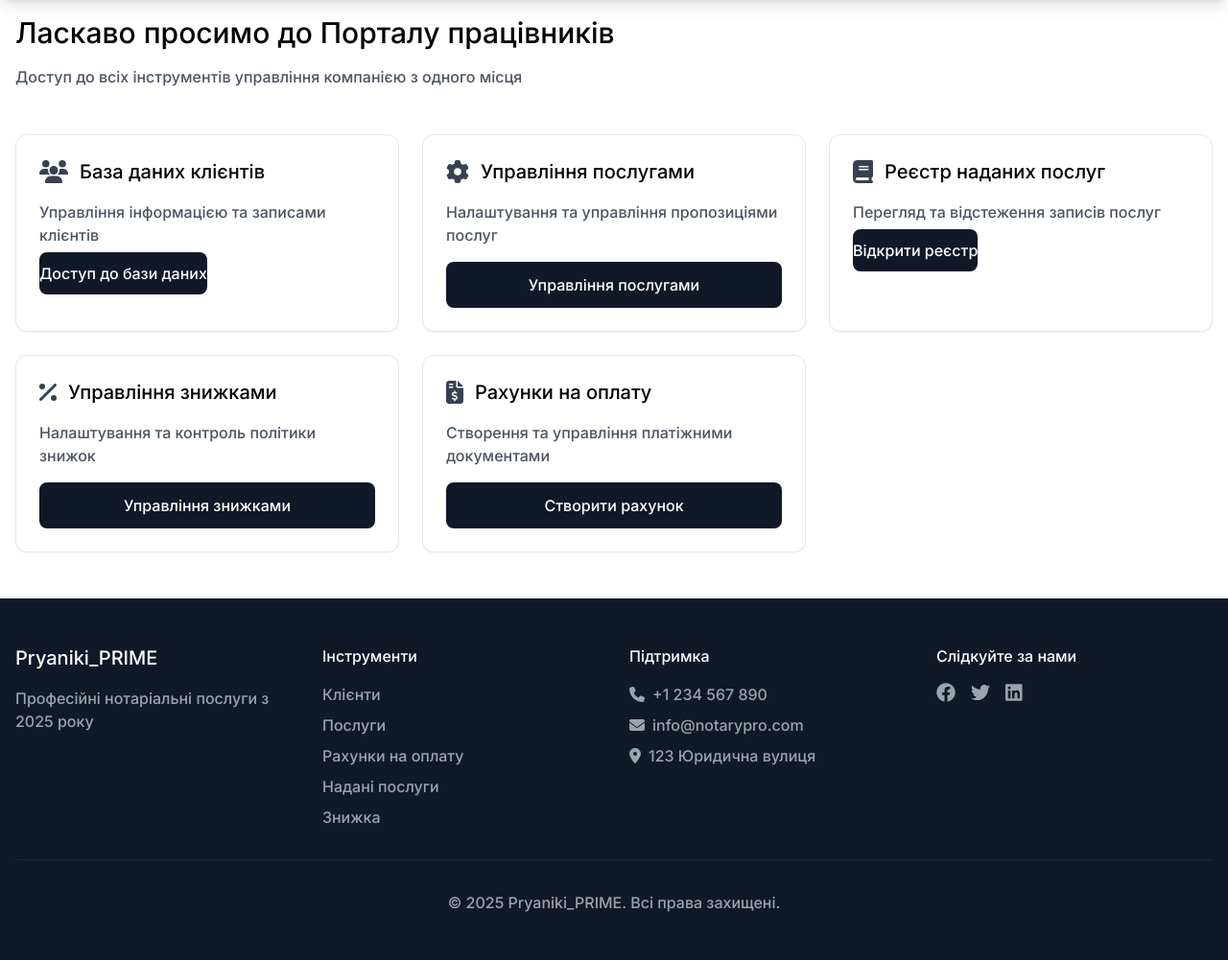
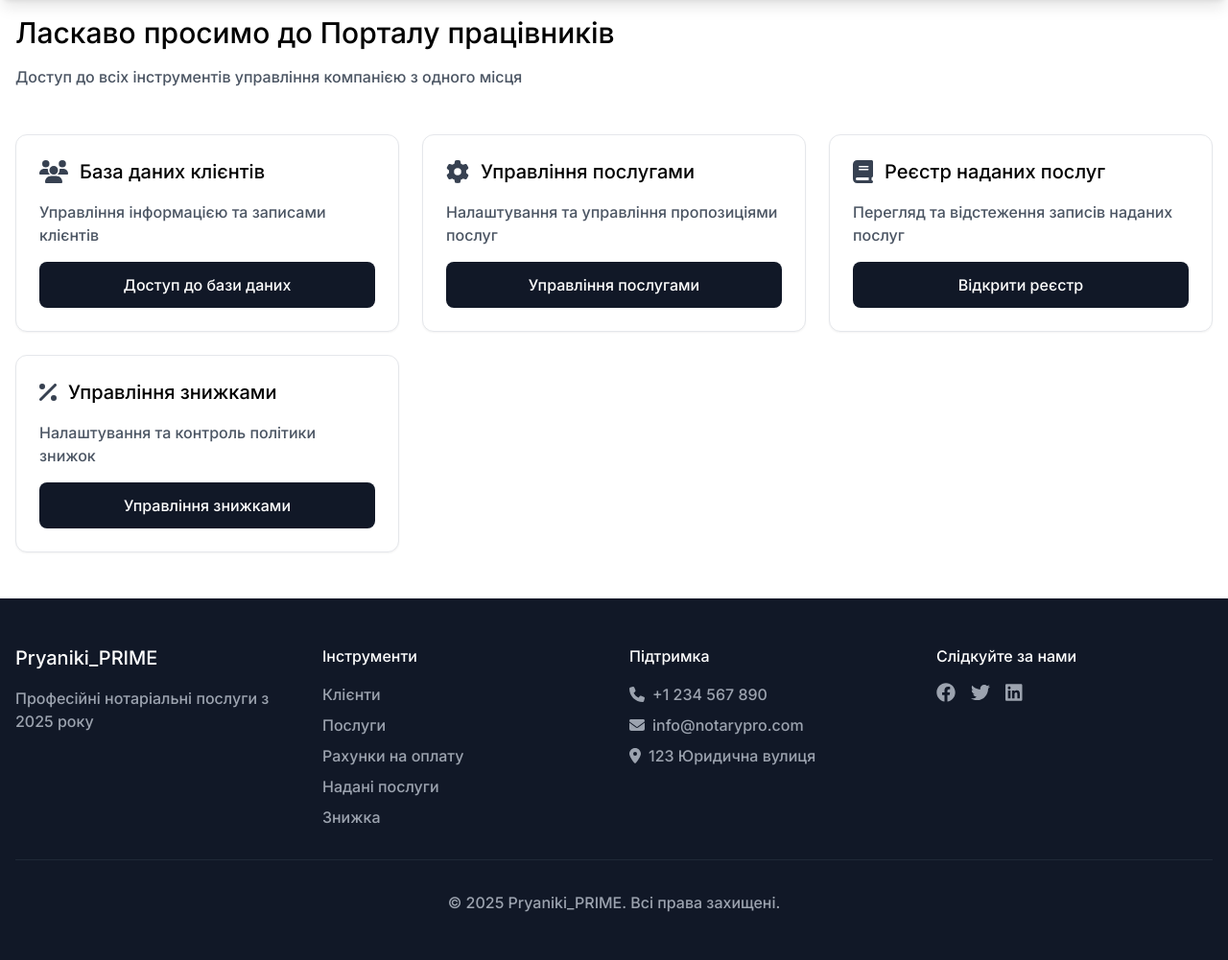
Before and after one commit to NikolMe/pryaniki, a Django app: page / in a window 1280 px wide. Shown: the part 64-1065 px from the top of the page at 96% size. Run offline with Django 4.2, Linux system fonts and the light colour scheme; a user stored in the database is signed in; parts of the project's set-up code (start-up, migrations or seed data) failed here and were passed over; some libraries are stand-ins or nearby versions.

Commit message:
fix main page

```diff
--- a/templates/main.html
+++ b/templates/main.html
@@ -16,9 +16,9 @@
                             <h2 class="text-xl ml-3">База даних клієнтів</h2>
                         </div>
                         <p class="text-neutral-600 mb-4">Управління інформацією та записами клієнтів</p>
-                        <a href="{% url 'clients' %}" class="w-full bg-neutral-900 text-white py-3 rounded-lg hover:bg-neutral-800">
+                        <button onclick="window.location.href='{% url 'clients' %}'" class="w-full bg-neutral-900 text-white py-3 rounded-lg hover:bg-neutral-800">
                             Доступ до бази даних
-                        </a>
+                        </button>
                     </div>
                     <div class="bg-white p-6 rounded-xl shadow-sm border border-neutral-200">
                         <div class="flex items-center mb-4">
@@ -26,7 +26,7 @@
                             <h2 class="text-xl ml-3">Управління послугами</h2>
                         </div>
                         <p class="text-neutral-600 mb-4">Налаштування та управління пропозиціями послуг</p>
-                        <button class="w-full bg-neutral-900 text-white py-3 rounded-lg hover:bg-neutral-800">
+                        <button onclick="window.location.href='{% url 'services' %}'" class="w-full bg-neutral-900 text-white py-3 rounded-lg hover:bg-neutral-800">
                             Управління послугами
                         </button>
                     </div>
@@ -35,10 +35,10 @@
                             <i class="fa-solid fa-book text-2xl text-neutral-700"></i>
                             <h2 class="text-xl ml-3">Реєстр наданих послуг</h2>
                         </div>
-                        <p class="text-neutral-600 mb-4">Перегляд та відстеження записів послуг</p>
-                        <a class="w-full bg-neutral-900 text-white py-3 rounded-lg hover:bg-neutral-800">
+                        <p class="text-neutral-600 mb-4">Перегляд та відстеження записів наданих послуг</p>
+                        <button onclick="window.location.href='{% url 'provided_services' %}'" class="w-full bg-neutral-900 text-white py-3 rounded-lg hover:bg-neutral-800">
                             Відкрити реєстр
-                        </a>
+                        </button>
                     </div>
                     <div class="bg-white p-6 rounded-xl shadow-sm border border-neutral-200">
                         <div class="flex items-center mb-4">
@@ -46,17 +46,19 @@
                             <h2 class="text-xl ml-3">Управління знижками</h2>
                         </div>
                         <p class="text-neutral-600 mb-4">Налаштування та контроль політики знижок</p>
-                        <button class="w-full bg-neutral-900 text-white py-3 rounded-lg hover:bg-neutral-800">
+                        <button onclick="window.location.href='{% url 'discounts' %}'" class="w-full bg-neutral-900 text-white py-3 rounded-lg hover:bg-neutral-800">
                             Управління знижками
                         </button>
                     </div>
-                    <div class="bg-white p-6 rounded-xl shadow-sm border border-neutral-200">
+                    <div
+                            {% if "Notary" in user_groups %} style="display:block;" {% else %} style="display:none;" {% endif %}
+                            class="bg-white p-6 rounded-xl shadow-sm border border-neutral-200">
                         <div class="flex items-center mb-4">
                             <i class="fa-solid fa-file-invoice-dollar text-2xl text-neutral-700"></i>
                             <h2 class="text-xl ml-3">Рахунки на оплату</h2>
                         </div>
                         <p class="text-neutral-600 mb-4">Створення та управління платіжними документами</p>
-                        <button class="w-full bg-neutral-900 text-white py-3 rounded-lg hover:bg-neutral-800">
+                        <button onclick="window.location.href='{% url 'invoices' %}'" class="w-full bg-neutral-900 text-white py-3 rounded-lg hover:bg-neutral-800">
                             Створити рахунок
                         </button>
                     </div>
```
Also changed, not shown: RealAgency/settings.py (+1 -13 lines), db.sqlite3.
